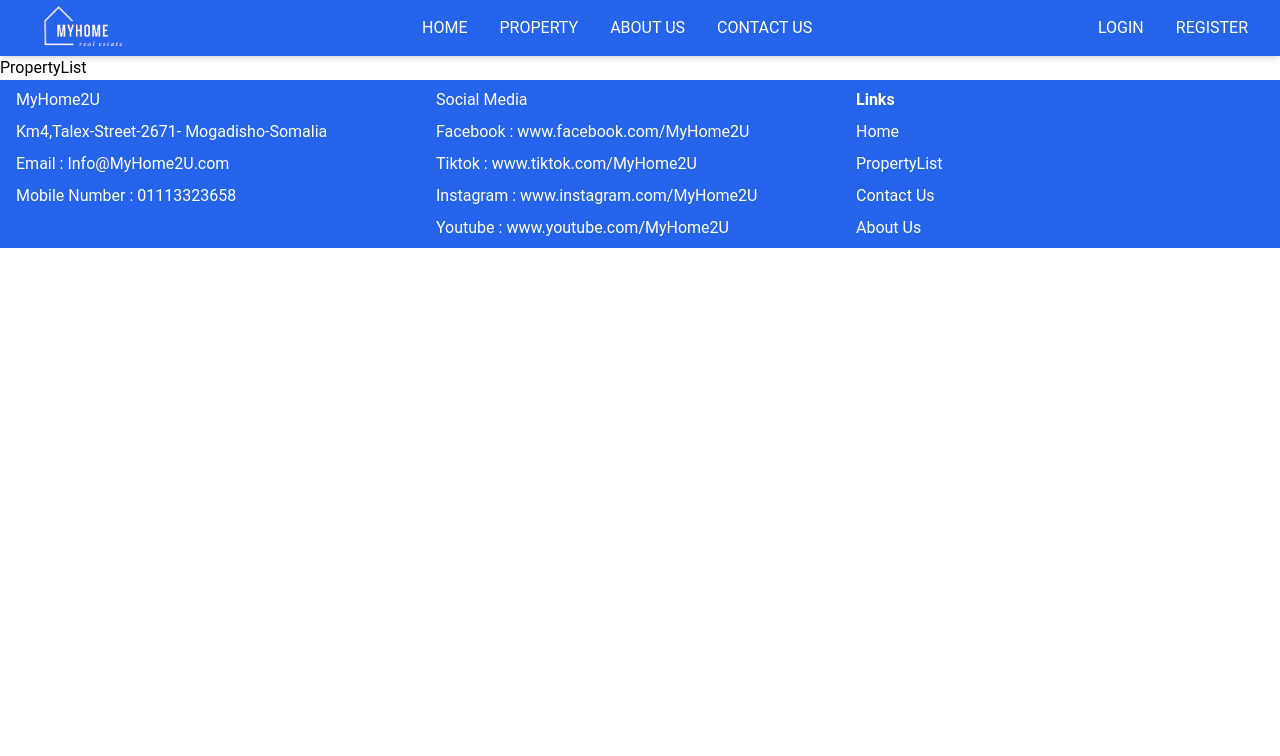
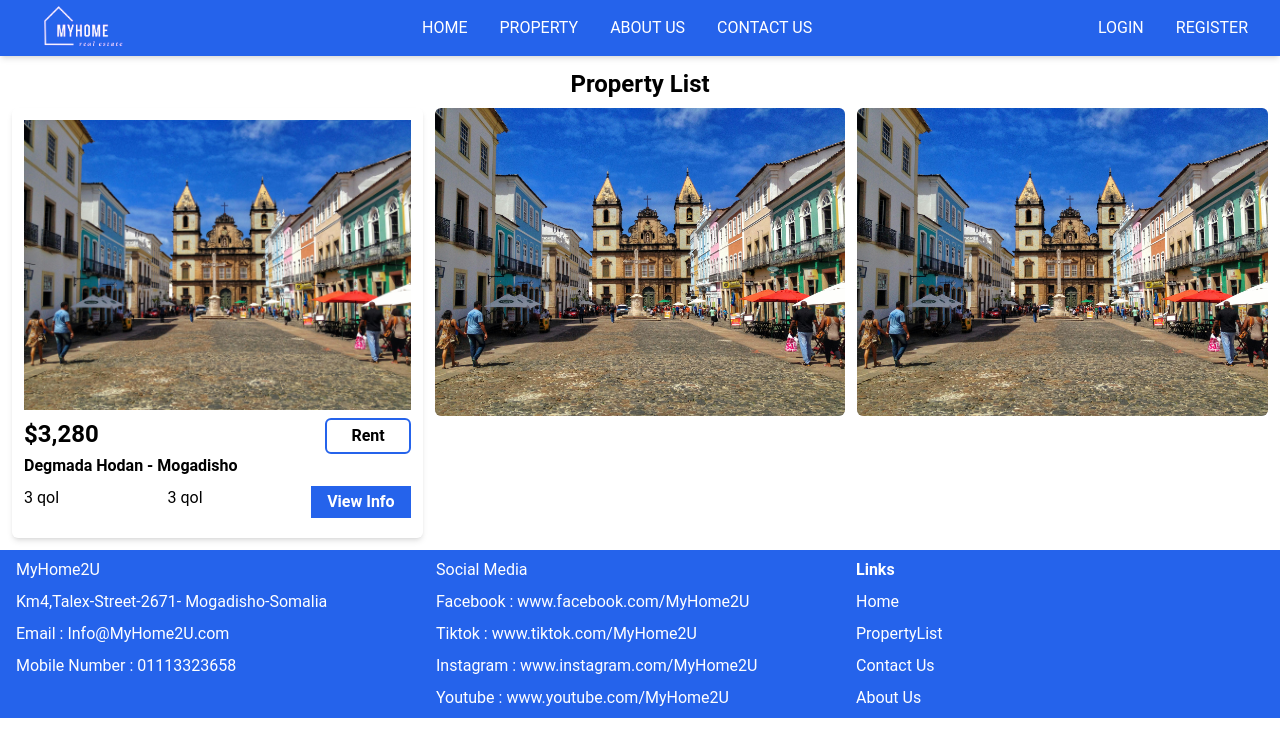
Before and after one commit to Nucmaan/statefrontend, a React (Create React App) app: page /Property in a window 1280 px wide. Shown: the top 756 px of the page. Built offline with nearby package versions, Linux system fonts and the light colour scheme.

Commit message:
setUpPropertyListPage
setUpPropertyListPage

```diff
--- a/src/Pages/PropertyList.js
+++ b/src/Pages/PropertyList.js
@@ -1,9 +1,62 @@
-import React from 'react'
+import React from "react";
+
+import herro from "../Images/Herro.jpg";
 
 function PropertyList() {
   return (
-    <div>PropertyList</div>
-  )
+    <div className="mx-auto p-3">
+      <h1 className="text-center font-bold text-2xl mb-2">Property List</h1>
+
+      <div className="grid grid-cols-1 gap-3 md:grid-cols-3 ">
+        <div className="shadow-md p-3 rounded-md">
+          <img src={herro} alt="Herro" className="w-full object-cover " />
+          <div className="flex justify-between mt-2">
+            <div>
+              <h1 className="font-bold text-2xl">$3,280</h1>
+            </div>
+            <div>
+              <button className=" px-6 py-1 font-bold rounded-md border-2 border-blue-600">
+                Rent
+              </button>
+            </div>
+          </div>
+
+          <h1 className="font-bold mb-2 ">Degmada Hodan - Mogadisho </h1>
+          <div className="flex justify-between mb-2 ">
+            <div>
+              <p>3 qol</p>
+            </div>
+
+            <div>
+              <p>3 qol</p>
+            </div>
+
+            <div>
+            <button className="bg-blue-600 text-white px-4 py-1 font-bold ">
+            View Info
+          </button>
+            </div>
+          </div>
+        </div>
+
+        <div className="">
+          <img
+            src={herro}
+            alt="Herro"
+            className="w-full object-cover rounded-md"
+          />
+        </div>
+
+        <div className=" ">
+          <img
+            src={herro}
+            alt="Herro"
+            className="w-full object-cover rounded-md"
+          />
+        </div>
+      </div>
+    </div>
+  );
 }
 
-export default PropertyList
+export default PropertyList;
```
